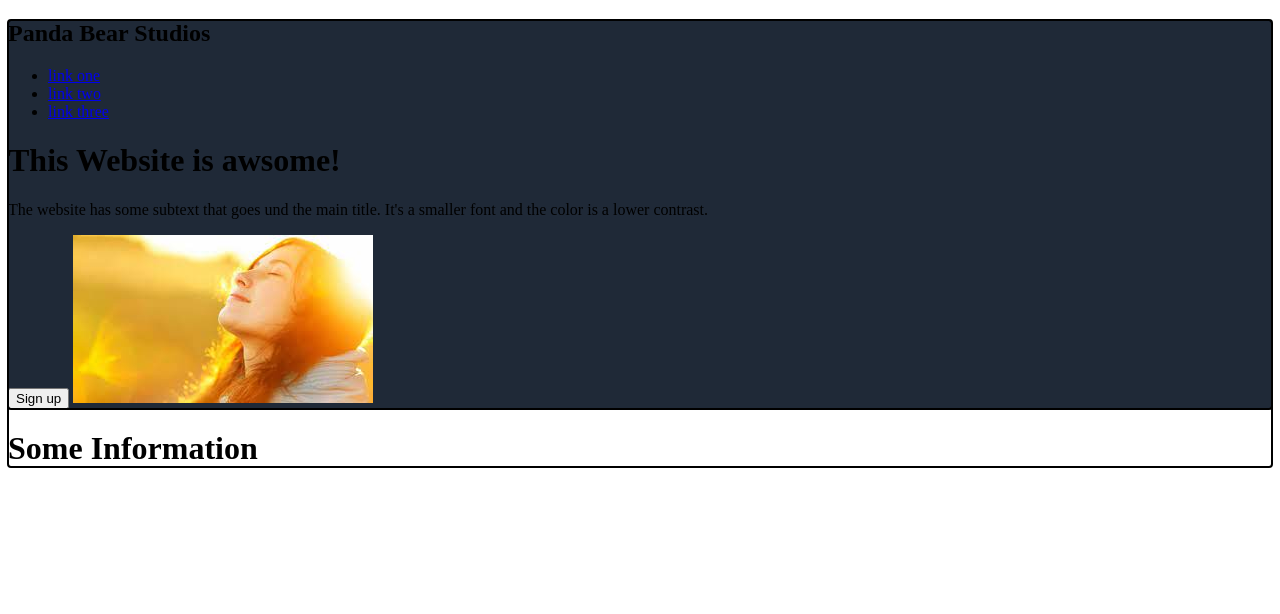
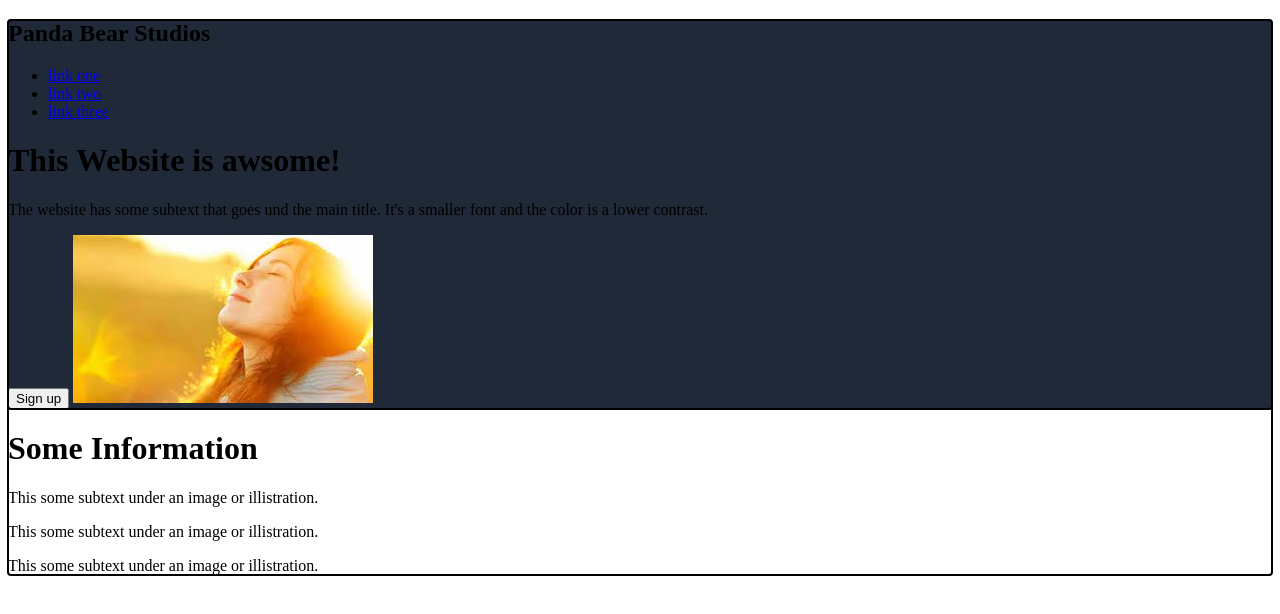
Before and after one commit to Shemuel-bot/landing-page, a plain HTML site: page index.html in a window 1280 px wide. Drawn offline with Linux system fonts and the light colour scheme.

Commit message:
add div groups and text to the mid section

```diff
--- a/index.html
+++ b/index.html
@@ -24,6 +24,11 @@
 
     <div class="mid">
         <h1>Some Information</h1>
+        <div class="image-group">
+            <div class="image-text"><p>This some subtext under an image or illistration.</p></div>
+            <div class="image-text"><p>This some subtext under an image or illistration.</p></div>
+            <div class="image-text"><p>This some subtext under an image or illistration.</p></div>
+        </div>
     </div>
     <div class="second-mid"></div>
     <div class="footer"></div>
```
